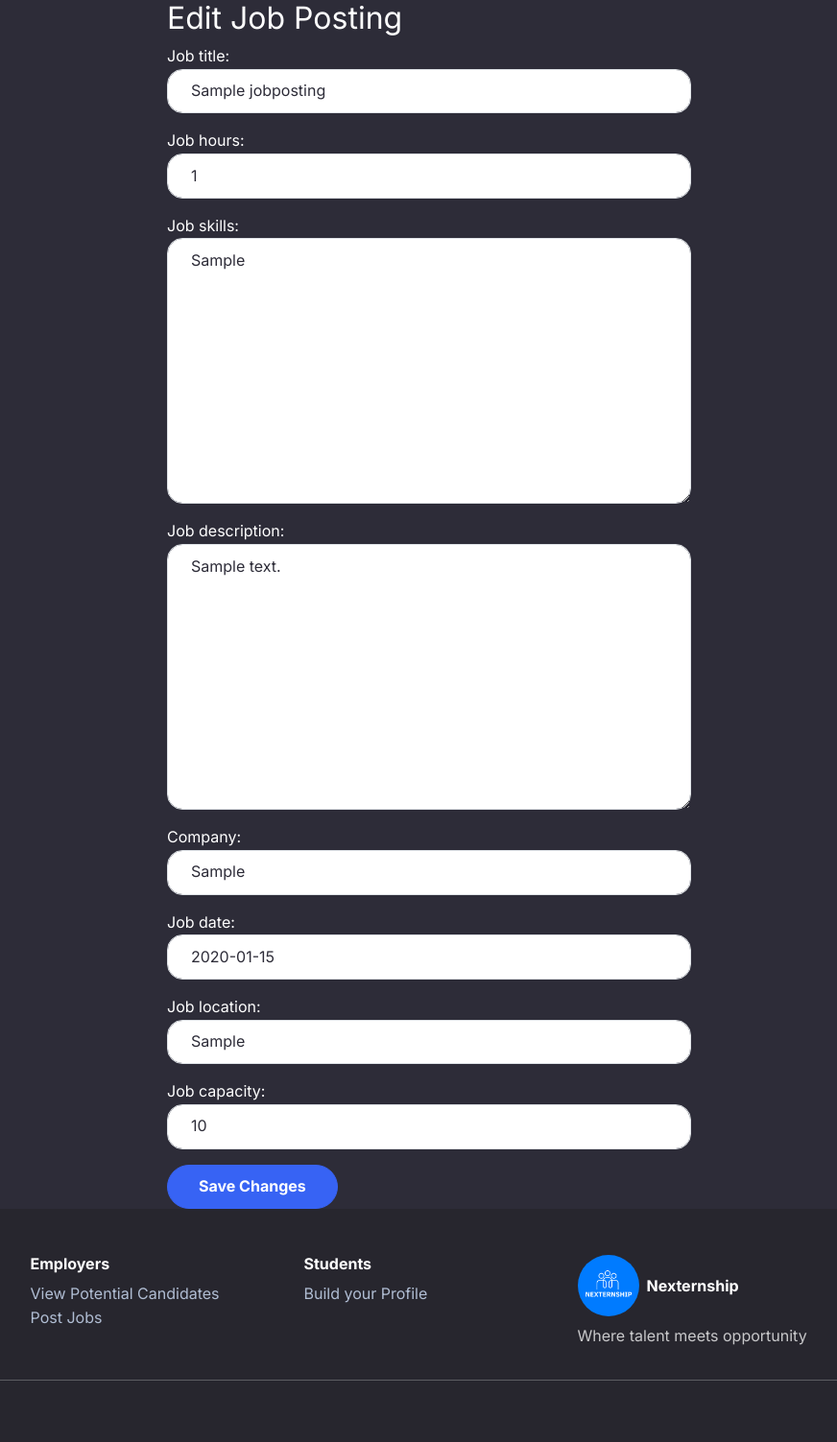
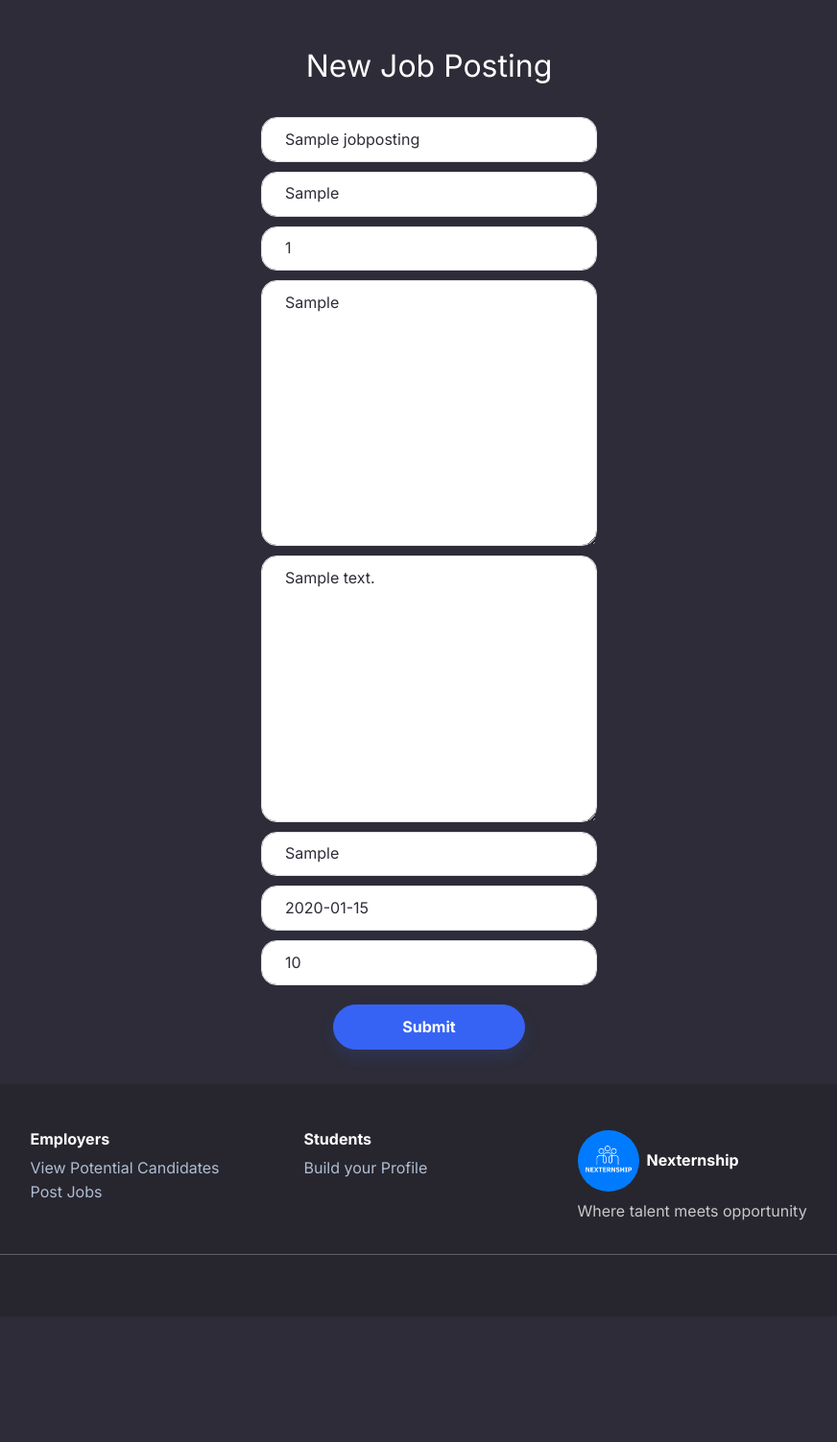
Before and after one commit to VyasSri/Nexternship, a Django app: page /edit_job/1/ in a window 1280 px wide. Shown: the part 107-1610 px from the top of the page at 96% size, without its empty margins (193-1065 px from the left). After the commit the page ends 1415 px from the top, so only its background shows below. Run offline with Django 5.2, Linux system fonts and the light colour scheme; a user stored in the database is signed in; data comes from the database, SQL or seed files in the repository; both versions use the stored data as it was after the commit; tables that the repository leaves empty hold one stand-in row (values such as "Sample post"); some libraries are stand-ins or nearby versions.

Commit message:
Fixed Application, Profile Updating

```diff
--- a/ConnXt/forms.py
+++ b/ConnXt/forms.py
@@ -25,8 +25,8 @@ class JobForm(forms.ModelForm):
         fields = ['job_title', 'job_hours', 'job_skills', 'job_description', 'company', 'job_date', 'job_location', 'job_capacity']
         widgets = {
             'job_title': forms.TextInput(attrs={'class': 'form-control', 'placeholder': 'Workshop Title'}),
-            'job_hours': forms.NumberInput(attrs={'class': 'form-control', 'placeholder': 'Hours per Week'}),
-            'job_skills': forms.Textarea(attrs={'class': 'form-control', 'placeholder': 'Required Skills'}),
+            'job_hours': forms.NumberInput(attrs={'class': 'form-control', 'placeholder': 'Workshop Duration(Hours)'}),
+            'job_skills': forms.Textarea(attrs={'class': 'form-control', 'placeholder': 'Areas of Interest'}),
             'job_description': forms.Textarea(attrs={'class': 'form-control', 'placeholder': 'Workshop Description'}),
             'company': forms.TextInput(attrs={'class': 'form-control','placeholder': 'Company Name'}),
             'job_date': forms.TextInput(attrs={'class': 'form-control', 'placeholder': 'Workshop Date'}),
--- a/ConnXt/views.py
+++ b/ConnXt/views.py
@@ -49,34 +49,45 @@ def profile(request):
     success_msg = None
     error_msg = None
 
-    # Fetch the student's existing profile based on their email (assuming it's 1-to-1 with User)
-    student_info = StudentInfo.objects.filter(student_email=request.user.email).first()
+    # Fetch the student's existing profile based on the logged-in user
+    student_info, created = StudentInfo.objects.get_or_create(user=request.user)
 
     if request.method == "POST":
-        # If the student has a profile, update it. If not, create a new one.
-        if student_info:
-            form = StudentForm(request.POST, instance=student_info)
-        else:
-            form = StudentForm(request.POST)
+        # Use the existing profile if it exists, otherwise create a new one
+        form = StudentForm(request.POST, instance=student_info)
 
         if form.is_valid():
-            form.save()
-            success_msg = "Profile updated successfully!" if student_info else "Profile created successfully!"
+            # Save the form data but don't commit to the database yet
+            student_info = form.save(commit=False)
+
+            # Check if all required fields are filled to mark the profile as complete
+            if all([
+                student_info.student_name, student_info.student_grade,  # Ensure student_grade is filled
+                student_info.student_email, student_info.student_skills,
+                student_info.student_experience, student_info.student_resume
+            ]):
+                student_info.profile_complete = True
+            else:
+                student_info.profile_complete = False
+
+            # Save the profile to the database
+            student_info.save()
+
+            success_msg = "Profile updated successfully!"
         else:
             error_msg = "Form is invalid. Please correct the errors below."
 
     else:
-        # If it's a GET request, either show the form with existing data or a blank form
-        if student_info:
-            form = StudentForm(instance=student_info)
-        else:
-            form = StudentForm()
+        # If it's a GET request, pre-populate the form with the student's current info
+        form = StudentForm(instance=student_info)
 
     return render(request, "profile.html", {
         'form': form,
-        'success_msg': success_msg,
-        'error_msg': error_msg
+        'success_msg': success_msg if success_msg else None,
+        'error_msg': error_msg if error_msg else None
     })
+
+
 
 
 def employer(request):
@@ -102,38 +113,56 @@ def employer(request):
     # Render the page with success or error messages
     return render(request, 'employerhome.html', {'form': form, 'success_msg': success_msg, 'error_msg': error_msg})
 
+
 def jobs(request):
-    job_postings = JobPosting.objects.all()  # Get all job postings
-    message = None  # Initialize message
+    job_postings = JobPosting.objects.all()
+    message = None
 
-    # Get student info related to the logged-in user (assuming 1-to-1 relationship with User)
-    student_info = StudentInfo.objects.filter(student_email=request.user.email).first()
+    # Fetch the student's info based on the logged-in user
+    student_info = StudentInfo.objects.filter(user=request.user).first()
 
-    # Add an applied status to each job
+    job_data = []
     for job in job_postings:
-        # Check if the student has already applied for this job
-        job.already_applied = JobApplication.objects.filter(job=job, student=student_info).exists()
+        # Check if the student has already applied to the job
+        applied = JobApplication.objects.filter(job=job, student=student_info).exists() if student_info else False
 
-    # Check if the user is applying for a job
+        # Check if the job has available capacity
+        total_applied = JobApplication.objects.filter(job=job).count()
+        can_apply = total_applied < job.job_capacity
+
+        job_data.append({
+            'job': job,
+            'has_applied': applied,
+            'can_apply_flag': can_apply
+        })
+
+    # Handle job application logic
     if request.method == 'POST' and 'apply_job_id' in request.POST:
         job_id = request.POST.get('apply_job_id')
         job = get_object_or_404(JobPosting, id=job_id)
 
-        if job.already_applied:
-            message = "You have already applied for this job."
+        # Conditions before applying to a job
+        if not student_info or not student_info.profile_complete:
+            message = "You need to complete your profile before applying."
+        elif any(jd['has_applied'] for jd in job_data if jd['job'].id == job.id):
+            message = "You have already applied for this opportunity."
+        elif not any(jd['can_apply_flag'] for jd in job_data if jd['job'].id == job.id):
+            message = "Workshop capacity reached."
         else:
-            # Check if the student has filled in their profile
-            if student_info and student_info.student_skills and student_info.student_experience:
-                # Save the job application
-                JobApplication.objects.create(job=job, student=student_info)
-                message = "Application Successful"
-            else:
-                message = "Application Unsuccessful, Double Check your Profile"
+            # Save the job application
+            JobApplication.objects.create(job=job, student=student_info)
+            message = "Application Successful."
 
     return render(request, 'employers.html', {
-        'job_postings': job_postings,
+        'job_data': job_data,
         'message': message,
+        'profile_exists': student_info.profile_complete if student_info else False,  # Simplified check
     })
+
+
+
+
+
 
 def studentdash(request):
     return render(request, 'studentdashboard.html')
@@ -153,22 +182,27 @@ def employererror(request):
 
 def edit_job(request, id):
     job = get_object_or_404(JobPosting, id=id)
-
     # Ensure the current user is the one who posted the job
     if job.user != request.user:
-        return HttpResponseForbidden("You are not allowed to edit this job.")
-
+        return HttpResponseForbidden("You are not allowed to edit this workshop.")
+    success_msg = None
+    error_msg = None
     if request.method == 'POST':
         form = JobForm(request.POST, instance=job)
         if form.is_valid():
             form.save()
-            return redirect('/jobedit')  # Replace 'job_list' with your job list view or URL name
+            success_msg = "Job updated successfully."
+        else:
+            # Debug the form errors
+            print(form.errors)
+            error_msg = "There was an error in updating the workshop. Please check the form for errors."
     else:
         form = JobForm(instance=job)
-
-    return render(request, 'edit_job.html', {'form': form, 'job': job})
-
-
+    return render(request, 'edit_job.html', {
+        'form': form,
+        'success_msg': success_msg,
+        'error_msg': error_msg
+    })
 
 @login_required
 def delete_job(request, id):
@@ -176,7 +210,7 @@ def delete_job(request, id):
 
     # Ensure the current user is the one who posted the job
     if job.user != request.user:
-        return HttpResponseForbidden("You are not allowed to delete this job.")
+        return HttpResponseForbidden("You are not allowed to delete this workshop.")
 
     if request.method == 'POST':
         job.delete()  # Deletes the job from the database
--- a/templates/aboutus.html
+++ b/templates/aboutus.html
@@ -97,7 +97,7 @@
                     <img src="{% static 'img/IMG_5292.jpg' %}" class="founder-img">
                     <div class="founder-info">
                         <h5 class="fw-bold">Siddarth Diwakar</h5>
-                        <p class="text-muted">Sid is a senior in high school with a passion for computer science. His valuable experiences in various languages can assist one and all!</p>
+                        <p class="text-muted">Sid is a senior in high school with a passion for computer science. His valuable experiences in various programming languages can assist one and all!</p>
                     </div>
                 </div>
 
--- a/templates/edit_job.html
+++ b/templates/edit_job.html
@@ -1,4 +1,3 @@
-
 <!DOCTYPE html>
 <html data-bs-theme="light" lang="en">
 {% extends "base.html" %}
@@ -7,23 +6,89 @@
 <head>
     <meta charset="utf-8">
     <meta name="viewport" content="width=device-width, initial-scale=1.0, shrink-to-fit=no">
-    <title>Edit Job - Brand</title>
+    <title>{% if job %} Edit Job {% else %} New Job {% endif %} - Brand</title>
     <link rel="stylesheet" href="{% static 'bootstrap/css/bootstrap.min.css' %}">
     <link rel="stylesheet" href="https://fonts.googleapis.com/css?family=Inter:300italic,400italic,600italic,700italic,800italic,400,300,600,700,800&amp;display=swap">
     <link rel="stylesheet" href="{% static 'css/swiper-icons.css' %}">
     <link rel="stylesheet" href="{% static 'css/bs-theme-overrides.css' %}">
     <link rel="stylesheet" href="{% static 'css/Simple-Slider-swiper-bundle.min.css' %}">
     <link rel="stylesheet" href="{% static 'css/Simple-Slider.css' %}">
+    <style>
+        .form-input {
+            max-width: 350px;
+            width: 100%;
+            margin: 10px auto;
+        }
+
+        .submit-btn {
+            max-width: 200px;
+            margin: 20px auto;
+        }
+
+        .form-container {
+            margin-top: 50px;
+        }
+
+        .alert-success, .alert-danger {
+            max-width: 600px;
+            margin: 20px auto;
+        }
+    </style>
 </head>
 <body>
-    <div class="container">
+    <div class="container form-container">
         <div class="row justify-content-center">
-            <div class="col-md-8 col-lg-6">
-                <h2>Edit Job Posting</h2>
-                <form method="POST">
+            <div class="col-md-8 col-lg-6 text-center">
+                <h2>{% if job %} Edit Job Posting {% else %} New Job Posting {% endif %}</h2>
+
+                <!-- Success Message -->
+                {% if success_msg %}
+                <div class="alert alert-success">
+                    {{ success_msg }}
+                </div>
+                {% endif %}
+
+                <!-- Error Message -->
+                {% if error_msg %}
+                <div class="alert alert-danger">
+                    {{ error_msg }}
+                </div>
+                {% endif %}
+
+                <form method="POST" class="p-3">
                     {% csrf_token %}
-                    {{ form.as_p }}
-                    <button type="submit" class="btn btn-primary">Save Changes</button>
+                    <div class="form-group form-input">
+                        {{ form.job_title }}
+                    </div>
+                    <div class="form-group form-input">
+                        {{ form.company }}
+                    </div>
+                    <div class="form-group form-input">
+                        {{ form.job_hours }}
+                    </div>
+                    <div class="form-group form-input">
+                        {{ form.job_skills }}
+                    </div>
+                    <div class="form-group form-input">
+                        {{ form.job_description }}
+                    </div>
+                    <div class="form-group form-input">
+                        {{ form.job_location }}
+                    </div>
+                    <div class="form-group form-input">
+                        {{ form.job_date }}
+                    </div>
+                    <div class="form-group form-input">
+                        {{ form.job_capacity }}
+                    </div>
+                    <!-- Button that changes based on if it's an update or a new job -->
+                    <button class="btn btn-primary shadow d-block w-100 submit-btn" type="submit">
+                        {% if job %}
+                            Update
+                        {% else %}
+                            Submit
+                        {% endif %}
+                    </button>
                 </form>
             </div>
         </div>
--- a/templates/employerhome.html
+++ b/templates/employerhome.html
@@ -44,6 +44,9 @@
                                             {{ form.job_title }}
                                         </div>
                                         <div class="mb-3">
+                                            {{ form.company }}
+                                        </div>
+                                        <div class="mb-3">
                                             {{ form.job_hours }}
                                         </div>
                                         <div class="mb-3">
@@ -57,6 +60,9 @@
                                         </div>
                                         <div class="mb-3">
                                             {{ form.job_date }}
+                                        </div>
+                                        <div class="mb-3"></div>
+                                            {{ form.job_capacity }}
                                         </div>
                                         <div class="d-grid">
                                             <button class="btn btn-primary shadow d-block w-100" type="submit">Submit</button>
```
Also changed, not shown: ConnXt/models.py (+12 -8 lines), templates/employers.html (+19 -15 lines), ConnXt/migrations/0001_initial.py, ConnXt/migrations/0002_alter_studentinfo_student_grade_and_more.py, ConnXt/migrations/0002_jobposting_job_date.py (deleted), ConnXt/migrations/0003_jobposting_job_location_alter_jobposting_job_date.py (deleted), ConnXt/migrations/0004_jobposting_job_capacity_and_more.py (deleted), ConnXt/migrations/0005_jobapplication_accepted_jobapplication_rejected.py (deleted), ConnXt/migrations/0007_studentinfo_student_resume.py (deleted), ConnXt/migrations/0008_alter_studentinfo_student_resume.py (deleted), ConnXt/migrations/0009_alter_studentinfo_student_resume.py (deleted), db.sqlite3, templates/profile.html (line endings or trailing spaces), 1 other file.
